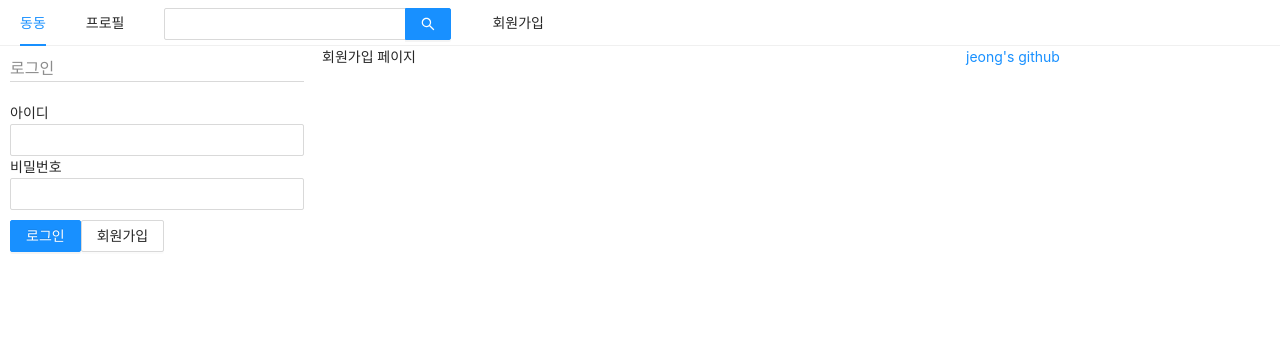
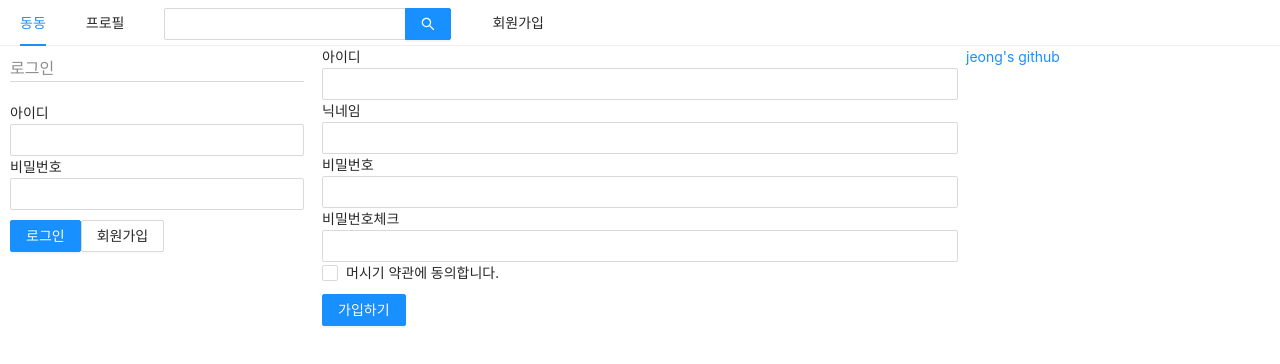
Before and after one commit to Jeong-ki/SSNS, a Next.js app in the folder front/: page /signup in a window 1280 px wide. Shown: the top 364 px of the page. Built offline with nearby package versions, Linux system fonts and the light colour scheme.

Commit message:
회원가입 페이지, custom hook

```diff
--- a/front/components/Form/LoginForm.js
+++ b/front/components/Form/LoginForm.js
@@ -1,7 +1,9 @@
-import React, { useState, useCallback } from 'react';
+import React, { useCallback } from 'react';
 import { Form, Input, Button } from 'antd';
 import Link from 'next/link';
 import styled from 'styled-components';
+import PropTypes from 'prop-types';
+import useInput from '../../hooks/useInput';
 
 const ButtonWrapper = styled.div`
   margin-top: 10px;
@@ -12,16 +14,8 @@
 `;
 
 const LoginForm = ({ setIsLoggedIn }) => {
-  const [id, setId] = useState('');
-  const [password, setPassword] = useState('');
-
-  const onChangeId = useCallback((e) => {
-    setId(e.target.value);
-  }, []);
-
-  const onChangePassword = useCallback((e) => {
-    setPassword(e.target.value);
-  }, []);
+  const [id, onChangeId] = useInput('');
+  const [password, onChangePassword] = useInput('');
 
   const onSubmitForm = useCallback((e) => {
     console.log(id, password);
@@ -56,4 +50,8 @@
   );
 }
 
+LoginForm.propTypes = {
+  setIsLoggedIn: PropTypes.func.isRequired,
+}
+
 export default LoginForm;
--- /dev/null
+++ b/front/hooks/useInput.js
@@ -0,0 +1,9 @@
+import { useState, useCallback } from 'react';
+
+export default (initialValue = null) => {
+  const [value, setValue] = useState(initialValue);
+  const handler = useCallback((e) => {
+    setValue(e.target.value);
+  }, []);
+  return [value, handler];
+}
--- a/front/pages/signup.js
+++ b/front/pages/signup.js
@@ -1,15 +1,85 @@
-import React from 'react';
+import React, { useCallback, useState } from 'react';
+import Head from 'next/head';
+import { Form, Input, Checkbox, Button } from 'antd';
+import styled from 'styled-components';
 import AppLayout from '../components/Layout/AppLayout';
-import Head from 'next/head';
+import useInput from '../hooks/useInput';
+
+const ErrorMessage = styled.div`
+  color: red;
+`;
 
 const Signup = () => {
+  const [id, onChangeId] = useInput('');
+  const [nickname, onChangeNickname] = useInput('');
+  const [password, onChangePassword] = useInput('');
+
+  const [passwordCheck, setPasswordCheck] = useState('');
+  const [passwordError, setPasswordError] = useState(false);
+  const onChangePasswordCheck = useCallback((e) => {
+    setPasswordCheck(e.target.value);
+    setPasswordError(e.target.value !== password);
+  }, [password]);
+
+  const [term, setTerm] = useState('');
+  const [termError, setTermError] = useState('');
+  const onChangeTerm = useCallback((e) => {
+    setTerm(e.target.checked);
+    setTermError(false);
+  })
+
+  const onSubmit = useCallback(() => {
+    if(password !== passwordCheck) {
+      return setPasswordError(true);
+    }
+    if(!term) {
+      return setTermError(true);
+    }
+    console.log(id, nickname, password);
+  }, [password, passwordCheck, term]);
+
   return (
-    <>
+    <AppLayout>
       <Head>
         <title>회원가입 | DongDong</title>
       </Head>
-      <AppLayout>회원가입 페이지</AppLayout>
-    </>
+      <Form onFinish={onSubmit}>
+        <div>
+          <label htmlFor="user-id">아이디</label>
+          <br />
+          <Input name="user-id" value={id} required onChange={onChangeId} />
+        </div>
+        <div>
+          <label htmlFor="user-nick">닉네임</label>
+          <br />
+          <Input name="user-nick" value={nickname} required onChange={onChangeNickname} />
+        </div>
+        <div>
+          <label htmlFor="user-password">비밀번호</label>
+          <br />
+          <Input name="user-password" type="password" value={password} required onChange={onChangePassword} />
+        </div>
+        <div>
+          <label htmlFor="user-password-check">비밀번호체크</label>
+          <br />
+          <Input
+            name="user-password-check"
+            type="password"
+            value={passwordCheck}
+            required
+            onChange={onChangePasswordCheck}
+          />
+          {passwordError && <ErrorMessage>비밀번호가 일치하지 않습니다.</ErrorMessage>}
+        </div>
+        <div>
+          <Checkbox name="user-term" checked={term} onChange={onChangeTerm}>머시기 약관에 동의합니다.</Checkbox>
+          {termError && <ErrorMessage>약관에 동의하셔야 합니다.</ErrorMessage>}
+        </div>
+        <div style={{ marginTop: 10 }}>
+          <Button type="primary" htmlType="submit">가입하기</Button>
+        </div>
+      </Form>
+    </AppLayout>
   )
 };
 
```
